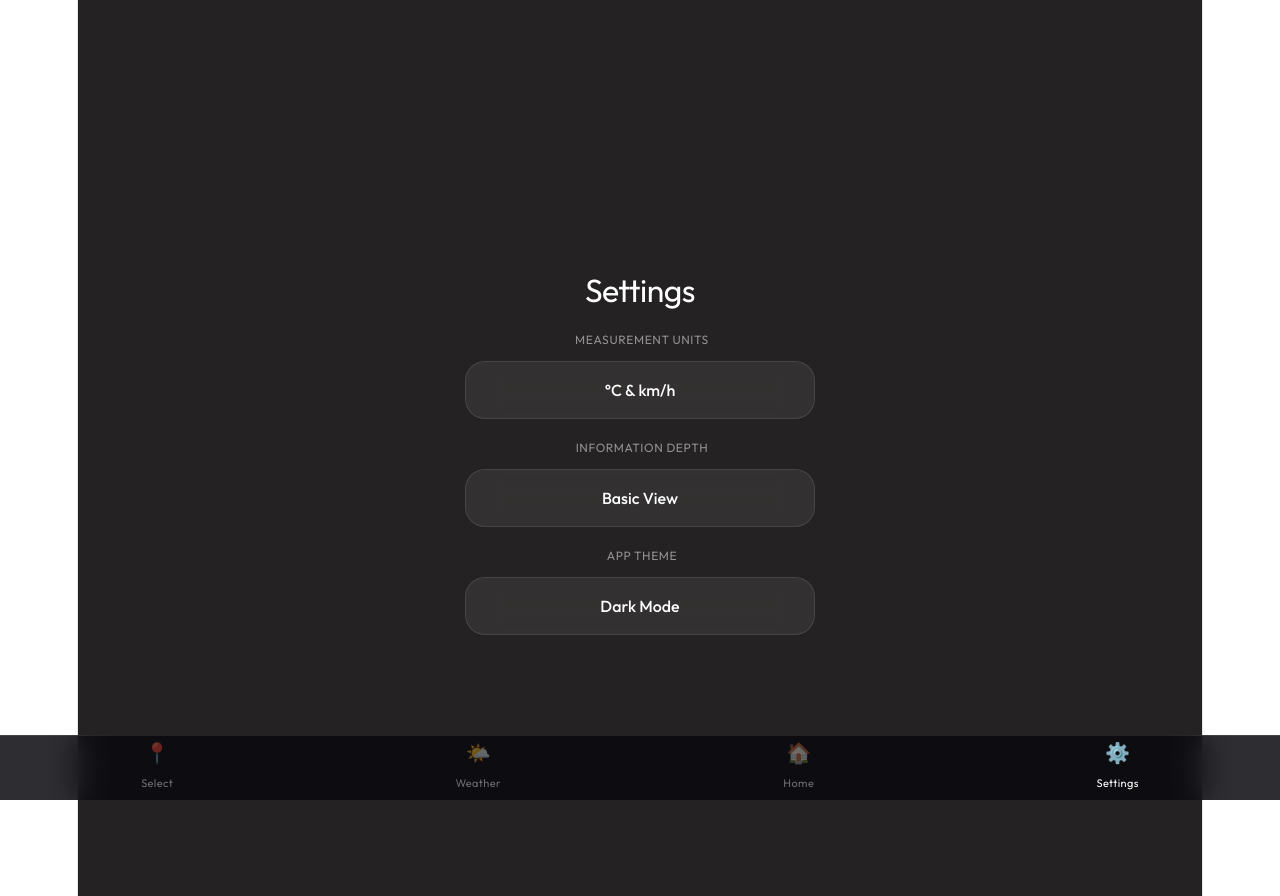
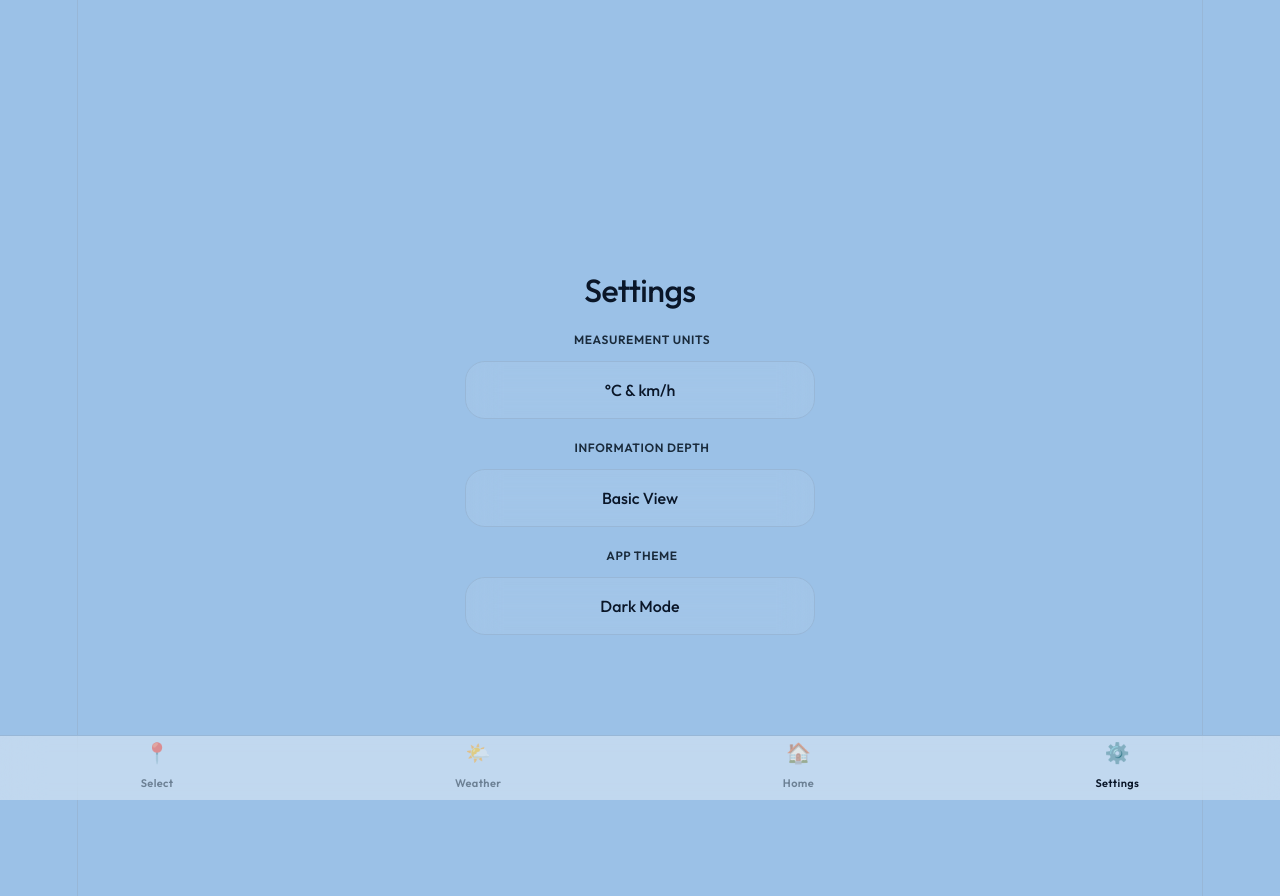
Before and after one commit to Da-vid-Lin/weather-app, a React (Vite) app: page /settings in a window 1280 px wide. Built offline with nearby package versions, Linux system fonts and the light colour scheme; no server answers.

Commit message:
All css files follow same colour scheme for light and dark modes

```diff
--- a/src/styles/DetailedCard.css
+++ b/src/styles/DetailedCard.css
@@ -21,14 +21,14 @@
 .stat-sub-label {
     font-size: 12px;
     font-weight: 400;
-    color: rgba(255, 255, 255, 0.5);
+    color: var(--text);
     letter-spacing: 0.5px;
 }
 
 .stat-sub-value {
     font-size: 14px;
     font-weight: 500;
-    color: rgba(255, 255, 255, 0.85);
+    color: var(--text-h);
 }
 
 
@@ -38,7 +38,7 @@
     width: 56px;
     height: 56px;
     border-radius: 50%;
-    border: 1px solid rgba(255, 255, 255, 0.15);
+    border: 1px solid var(--border);
     background: rgba(255, 255, 255, 0.05);
     display: flex;
     align-items: center;
@@ -46,11 +46,16 @@
     margin: 0 auto;
 }
 
+[data-theme="dark"] .compass {
+    background: rgba(255, 255, 255, 0.05);
+    border: 1px solid rgba(255, 255, 255, 0.15);
+}
+
 .compass-needle {
     position: absolute;
     width: 3px;
     height: 40%;
-    background: linear-gradient(to bottom, #ff6b35 50%, rgba(255, 255, 255, 0.3) 50%);
+    background: linear-gradient(to bottom, #ff6b35 50%, var(--border) 50%);
     border-radius: 2px;
     top: 10%;
     left: calc(50% - 1.5px);
@@ -62,6 +67,6 @@
     position: absolute;
     bottom: -20px;
     font-size: 11px;
-    color: rgba(255, 255, 255, 0.5);
+    color: var(--text);
     white-space: nowrap;
 }
--- a/src/styles/LocationCapsule.css
+++ b/src/styles/LocationCapsule.css
@@ -2,10 +2,14 @@
     margin-bottom: 15px;
     min-height: 64px;
     box-sizing: border-box;
+    color: var(--text-h);
 }
 
 .recent-capsule-text {
     /* Aligns the text with the main cards */
     margin-left: 55px;
     width: 100%;
+    font-family: var(--sans);
+    color: var(--text);
+    font-weight: 500;
 }
--- a/src/styles/navigationBar.css
+++ b/src/styles/navigationBar.css
@@ -8,11 +8,12 @@
     display: flex;
     justify-content: space-around;
     align-items: center;
-    background: rgba(10, 10, 15, 0.85);
-    backdrop-filter: blur(16px);
-    -webkit-backdrop-filter: blur(16px);
-    border-top: 1px solid rgba(255, 255, 255, 0.1);
+    background: var(--nav-glass);
+    backdrop-filter: blur(20px);
+    -webkit-backdrop-filter: blur(20px);
+    border-top: 1px solid var(--border);
     z-index: 100;
+    transition: background 0.3s ease, border-top 0.3s ease;
 }
 
 /* Each nav button */
@@ -22,18 +23,21 @@
     align-items: center;
     gap: 4px;
     text-decoration: none;
-    color: rgba(255, 255, 255, 0.4);
+    color: var(--text);
+    opacity: 0.5;
     transition: color 0.2s ease;
     padding: 8px 16px;
 }
 
 .nav-item:hover {
-    color: rgba(255, 255, 255, 0.7);
+    opacity: 0.8;
+    transform: translateY(-2px);
 }
 
 /* Highlighted state for the current page */
 .nav-active {
-    color: #ffffff;
+    color: var(--text-h) !important;
+    opacity: 1;
 }
 
 .nav-icon {
@@ -42,7 +46,15 @@
 
 .nav-label {
     font-size: 11px;
-    font-weight: 400;
+    font-weight: 600;
     letter-spacing: 0.4px;
     font-family: 'Outfit', sans-serif;
 }
+
+[data-theme="dark"] .nav-active {
+    color: #ffffff !important;
+}
+
+[data-theme="dark"] .nav-item {
+    color: rgba(255, 255, 255, 0.5);
+}
--- a/src/styles/root.css
+++ b/src/styles/root.css
@@ -1,17 +1,18 @@
 @import url('https://fonts.googleapis.com/css2?family=Outfit:wght@300;400;500;600&display=swap');
 
 :root {
-	--text: #6b6375;
-	--text-h: #08060d;
-	--bg: #fff;
-	--border: #e5e4e7;
-	--code-bg: #f4f3ec;
-	--accent: #aa3bff;
+	--text: #1A2B3C;
+    --text-h: #0A1628;
+    --bg: #9bc1e7;
+    --border: #98b7d7;
+    --nav-glass: rgba(240, 244, 248, 0.45);
+	--code-bg: #e9f0f7;
+    --accent: #aa3bff;
 	--accent-bg: rgba(170, 59, 255, 0.1);
 	--accent-border: rgba(170, 59, 255, 0.5);
-	--social-bg: rgba(244, 243, 236, 0.5);
+	--social-bg: rgba(214, 228, 240, 0.5);
 	--shadow:
-		rgba(0, 0, 0, 0.1) 0 10px 15px -3px, rgba(0, 0, 0, 0.05) 0 4px 6px -2px;
+		rgba(0, 0, 0, 0.05) 0 10px 15px -3px, rgba(0, 0, 0, 0.02) 0 4px 6px -2px;
 
 	--sans: 'Outfit', sans-serif;
 	--heading: 'Outfit', sans-serif;
@@ -37,6 +38,7 @@
     --text-h: #f3f4f6;
     --bg: #16171d;
     --border: #2e303a;
+    --nav-glass: rgba(0, 0, 0, 0.3);
     --code-bg: #1f2028;
     --accent: #c084fc;
     --accent-bg: rgba(192, 132, 252, 0.15);
--- a/src/styles/searchLocation.css
+++ b/src/styles/searchLocation.css
@@ -4,20 +4,21 @@
 	justify-content: center;
 	align-items: center;
 	min-height: 100vh;
-	background-color: #121212;
-	font-family: "Georgia", serif;
+	background-color: var(--bg);
+    font-family: var(--sans);
+    transition: background-color 0.3s ease;
 }
 
 /* Base phone container */
 .search-page-layout {
-	background-color: #242222;
+	background-color: var(--bg);
 	width: 20rem;
 	height: 40.625rem;
 	border-radius: 2.5rem;
 	padding: 2.5rem 1.5rem;
 	box-sizing: border-box;
-	color: #ffffff;
-	box-shadow: 0 0.625rem 1.875rem rgba(0, 0, 0, 0.5);
+	color: var(--text-h);
+    box-shadow: var(--shadow);
 	display: flex;
 	flex-direction: column;
 }
@@ -31,7 +32,7 @@
 .back-btn {
 	background: none;
 	border: none;
-	color: #ffffff;
+	color: var(--text-h);
 	font-size: 1.5rem;
 	font-weight: 300;
 	cursor: pointer;
@@ -44,7 +45,10 @@
 
 /* Search Input Bar */
 .search-input-wrapper {
-	background-color: #333131;
+	background-color: rgba(255, 255, 255, 0.25);
+    backdrop-filter: blur(8px);
+    -webkit-backdrop-filter: blur(8px);
+    border: 1px solid var(--border);
 	border-radius: 1.25rem;
 	display: flex;
 	align-items: center;
@@ -53,10 +57,15 @@
 	margin-bottom: 2rem;
 }
 
+[data-theme="dark"] .search-input-wrapper {
+    background-color: #333131;
+    border: none;
+}
+
 .search-input-wrapper input {
 	background: none;
 	border: none;
-	color: #ffffff;
+	color: var(--text-h);
 	font-size: 1rem;
 	font-family: inherit;
 	width: 100%;
@@ -64,13 +73,14 @@
 }
 
 .search-input-wrapper input::placeholder {
-	color: #e0e0e0;
+	color: var(--text);
+    opacity: 0.6;
 }
 
 .search-icon-btn {
 	background: none;
 	border: none;
-	color: #ffffff;
+	color: var(--text-h);
 	font-size: 1rem;
 	cursor: pointer;
 	display: flex;
@@ -91,14 +101,18 @@
 	/* Forces the <a> tag to take full width */
 	padding: 1.25rem 0.5rem;
 	font-size: 1rem;
-	color: #ffffff;
-	border-bottom: 1px solid #ffffff;
+	color: var(--text);
+	border-bottom: 1px solid var(--border);
 	cursor: pointer;
-	transition: background-color 0.2s ease;
+	transition: all 0.2s ease;
 	text-decoration: none;
 	/* Removes Link underline */
 }
 
 .result-item:hover {
-	background-color: #2a2828;
+	background-color: rgba(255, 255, 255, 0.15);
 }
+
+[data-theme="dark"] .result-item:hover {
+    background-color: #2a2828;
+}
--- a/src/styles/selectLocation.css
+++ b/src/styles/selectLocation.css
@@ -4,21 +4,22 @@
 	justify-content: center;
 	align-items: center;
 	min-height: 100vh;
-	background-color: #121212;
+	background-color: var(--bg);
 	/* Dark background behind the app */
 	font-family: 'Outfit', sans-serif;
+    transition: background-color 0.3s ease;
 }
 
 /* Main phone-like container */
 .mobile-container {
-	background-color: #242222;
+	background-color: var(--bg);
 	width: 320px;
 	height: 650px;
 	border-radius: 40px;
 	padding: 40px 24px;
 	box-sizing: border-box;
-	color: #ffffff;
-	box-shadow: 0 10px 30px rgba(0, 0, 0, 0.5);
+	color: var(--text-h);
+	box-shadow: var(--shadow);
 	display: flex;
 	flex-direction: column;
 	gap: 30px;
@@ -26,8 +27,8 @@
 
 /* Search Button */
 .search-button {
-	background-color: #333131;
-	border: none;
+	background-color: rgba(255, 255, 255, 0.3);
+	border: 1px solid var(--border);
 	width: 70px;
 	height: 70px;
 	border-radius: 50%;
@@ -37,6 +38,11 @@
 	align-self: center;
 	margin-bottom: 20px;
 	cursor: pointer;
+    backdrop-filter: blur(10px);
+}
+
+[data-theme="dark"] .search-button {
+    background-color: #333131;
 }
 
 .search-button img {
@@ -56,26 +62,37 @@
 	font-weight: normal;
 	margin: 0;
 	padding-left: 5px;
-	color: #eaeaea;
+	color: var(--text);
 	padding-bottom: 14px;
+    text-transform: uppercase;
 }
 
 /* Reusable Action Cards (Pills) */
 .action-card {
-	background-color: #3a3b38;
-	border-radius: 30px;
+	background-color: rgba(255, 255, 255, 0.2);
+	backdrop-filter: blur(12px);
+    -webkit-backdrop-filter: blur(12px);
+    border: 1px solid var(--border);
+    border-radius: 30px;
 	padding: 12px 16px;
 	display: flex;
 	align-items: center;
 	text-decoration: none;
 	/* Removes underline from React Router Links */
-	color: #ffffff;
+	color: var(--text-h);
 	cursor: pointer;
 	transition: background-color 0.2s ease;
 }
 
+[data-theme="dark"] .action-card {
+    background-color: #3a3b38;
+    color: #ffffff;
+    border: none;
+}
+
 .action-card:hover {
-	background-color: #454642;
+	background-color: rgba(255, 255, 255, 0.4);
+    transform: translateY(-2px);
 }
 
 /* Plus Icon Circle */
@@ -100,7 +117,7 @@
 	flex: 1;
 	/* fills remaining space in the capsule */
 	text-decoration: none;
-	color: #ffffff;
+	color: var(--text-h);
 	text-align: left;
 }
 
@@ -136,17 +153,21 @@
 
 .location-name {
 	font-size: 15px;
+    font-weight: 600;
 }
 
 .weather-condition {
 	font-size: 13px;
-	color: #cccccc;
+	color: var(--text)c;
+    opacity: 0.8;
 }
 
 .temperature {
 	font-size: 22px;
 	display: flex;
 	align-items: flex-start;
+    font-weight: 600;
+    color: var(--text-h);
 }
 
 .degree-symbol {
--- a/src/styles/settings.css
+++ b/src/styles/settings.css
@@ -8,16 +8,17 @@
     min-height: 100svh;
     padding: 56px 20px 40px;
     background-image: none;
-    background-color: #242222;
+    background-color: var(--bg);
     font-family: 'Outfit', sans-serif;
     gap: 16px;
+    transition: background-color 0.3s ease;
 }
 
 /* Settings page title */
 .main-settings h1 {
     font-size: 32px;
-    font-weight: 400;
-    color: #ffffff;
+    font-weight: 500;
+    color: var(--text-h);
     margin: 0 0 8px;
     letter-spacing: -0.5px;
 }
@@ -34,8 +35,8 @@
 /* Toggle section label e.g. "Measurement Units" */
 .button-title {
     font-size: 12px;
-    font-weight: 400;
-    color: rgba(255, 255, 255, 0.5);
+    font-weight: 600;
+    color: var(--text);
     letter-spacing: 0.6px;
     text-transform: uppercase;
     margin: 0;
@@ -48,22 +49,32 @@
     background: rgba(255, 255, 255, 0.07);
     backdrop-filter: blur(16px);
     -webkit-backdrop-filter: blur(16px);
-    border: 1px solid rgba(255, 255, 255, 0.1);
+    border: 1px solid var(--border);
     border-radius: 20px;
     padding: 18px 20px;
     text-align: center;
     cursor: pointer;
-    transition: background 0.2s ease;
+    transition: all 0.2s ease;
+}
+
+[data-theme="dark"] .button-main {
+    background: rgba(255, 255, 255, 0.07);
+    border: 1px solid rgba(255, 255, 255, 0.1);
 }
 
 .button-main:hover {
-    background: rgba(255, 255, 255, 0.12);
+    background: rgba(255, 255, 255, 0.35);
+    transform: translateY(-1px);
 }
 
 /* Button label text */
 .button-text {
     font-size: 16px;
     font-weight: 500;
-    color: #ffffff;
+    color: var(--text-h);
     font-family: 'Outfit', sans-serif;
 }
+
+[data-theme="dark"] .button-text {
+    color: #ffffff;
+}
```
Also changed, not shown: src/styles/weatherCard.css (+42 -16 lines).
